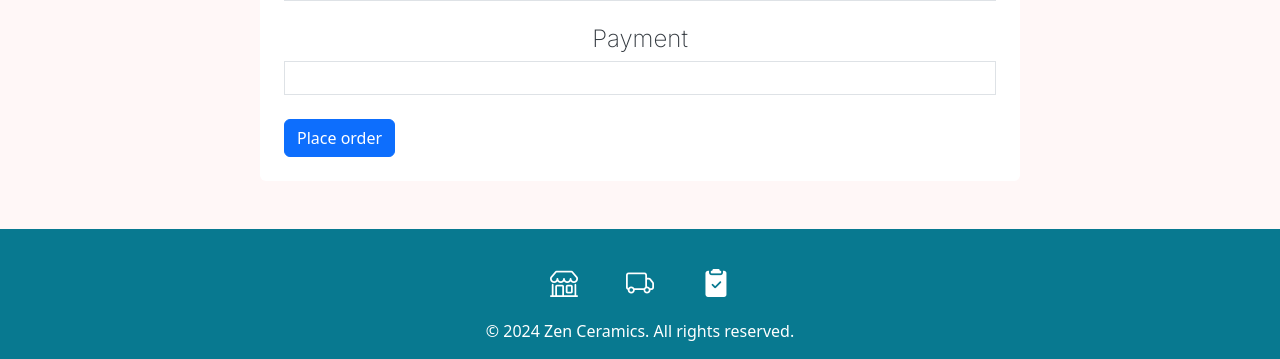
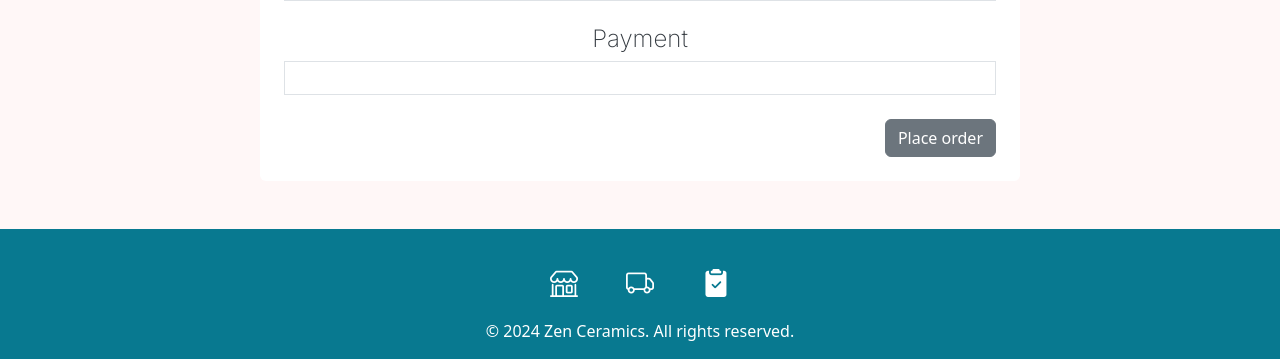
Before and after one commit to emidombek/zenceramics, a Django app: template cart/templates/cart/checkout.html in a window 1280 px wide. Shown: the part 1393-1752 px from the top of the page. Run offline with Django 4.2, Linux system fonts and the light colour scheme; the template is opened without the code that fills it: values that come from a table or form of the project are taken from there, others are empty; some libraries are stand-ins or nearby versions.

Commit message:
Style checkout button

```diff
--- a/cart/templates/cart/checkout.html
+++ b/cart/templates/cart/checkout.html
@@ -98,7 +98,9 @@
               <div id="card-errors" role="alert"></div>
             </div>
           </div>
-          <button type="submit" class="btn btn-primary">Place order</button>
+          <div class="d-flex justify-content-end">
+            <button type="submit" class="btn btn-secondary">Place order</button>
+          </div>
         </form>
       </div>
     </div>
```
